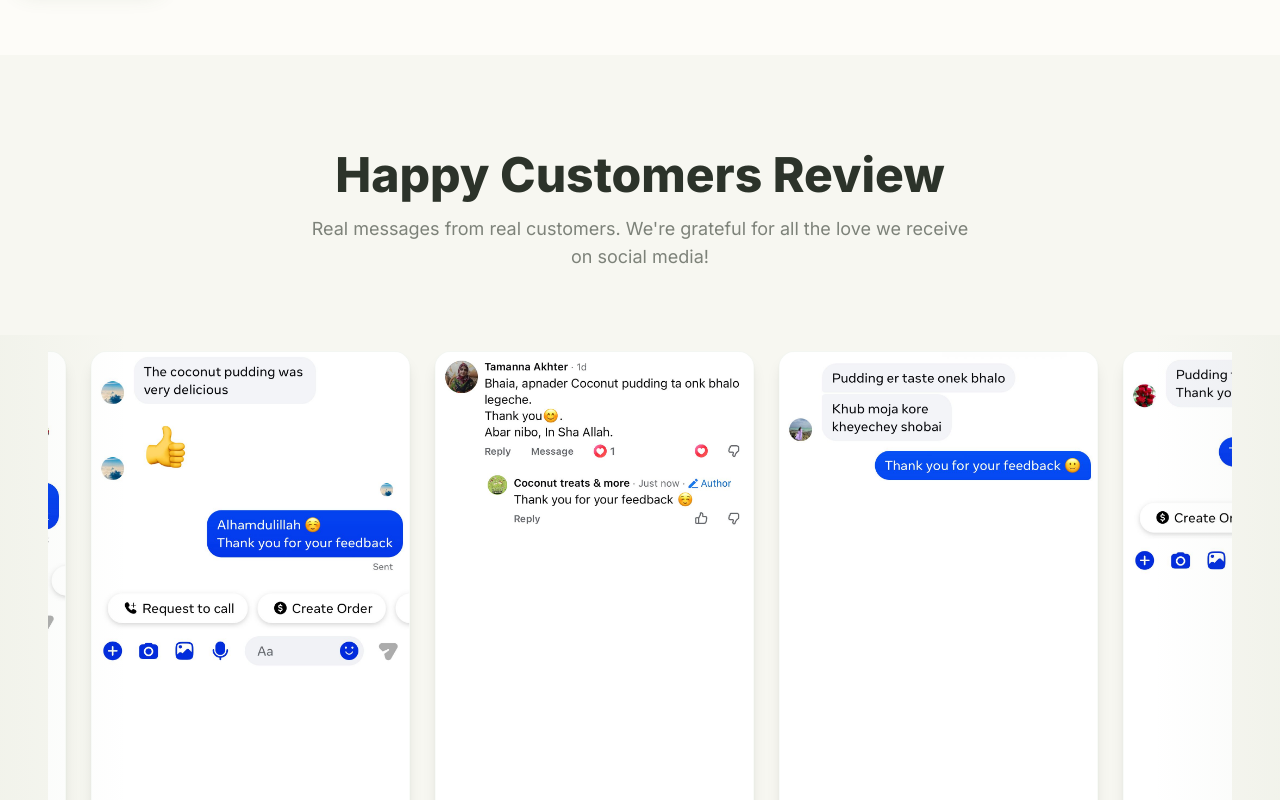
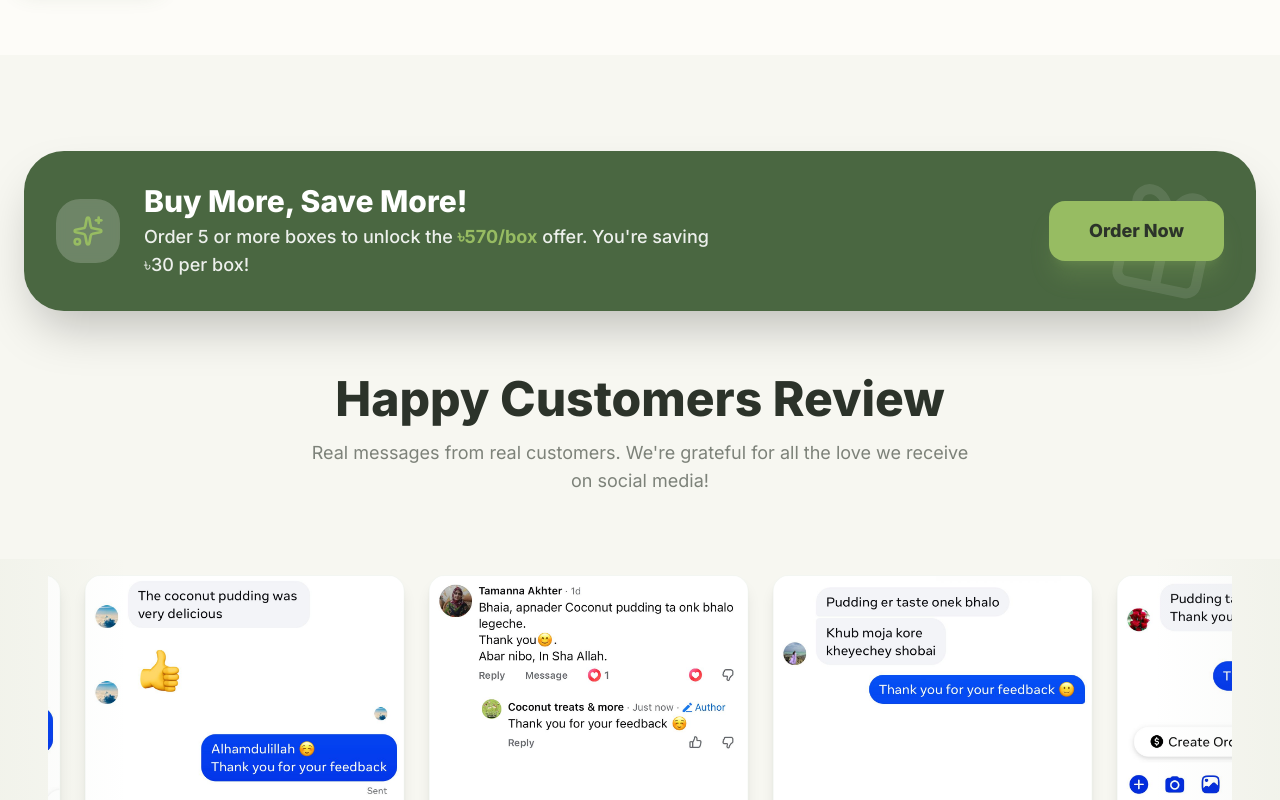
Before and after one commit to Arafat-Bhuiyan/Coconut-treats-and-more, a React (Vite) app: page / in a window 1280 px wide. Shown: the part 1060-1860 px from the top of the page. Built offline with nearby package versions, Linux system fonts and the light colour scheme.

Commit message:
banner added

```diff
--- a/src/pages/Home/sections/Testimonials/Testimonials.jsx
+++ b/src/pages/Home/sections/Testimonials/Testimonials.jsx
@@ -1,6 +1,6 @@
 import React from "react";
 import { motion } from "framer-motion";
-import { Star } from "lucide-react";
+import { Gift, Sparkles, Star } from "lucide-react";
 import review1 from "../../../../assets/images/reviews/1.jpeg"
 import review2 from "../../../../assets/images/reviews/2.jpeg"
 import review3 from "../../../../assets/images/reviews/3.jpeg"
@@ -65,6 +65,41 @@ const Testimonials = () => {
 
     return (
         <section id="reviews" className="py-24 bg-secondary/5 overflow-hidden">
+            {/* Promo Banner */}
+            <div className="container mx-auto px-6 mb-16">
+                <motion.div
+                    initial={{ opacity: 0, scale: 0.95 }}
+                    whileInView={{ opacity: 1, scale: 1 }}
+                    viewport={{ once: true }}
+                    className="bg-primary p-6 md:p-8 rounded-[2.5rem] text-white overflow-hidden relative shadow-2xl"
+                >
+                    <div className="absolute top-0 right-0 p-8 opacity-10 rotate-12">
+                        <Gift size={120} />
+                    </div>
+
+                    <div className="relative z-10 flex flex-col md:flex-row items-center justify-between gap-8">
+                        <div className="flex items-center gap-6 text-center md:text-left flex-col md:flex-row">
+                            <div className="bg-white/20 p-4 rounded-3xl backdrop-blur-sm">
+                                <Sparkles className="text-accent" size={32} />
+                            </div>
+                            <div>
+                                <h4 className="text-2xl md:text-3xl font-black mb-1">Buy More, Save More!</h4>
+                                <p className="text-base md:text-lg text-white/90 max-w-xl font-medium">
+                                    Order 5 or more boxes to unlock the <span className="text-accent font-bold">৳570/box</span> offer.
+                                    You're saving ৳30 per box!
+                                </p>
+                            </div>
+                        </div>
+                        <a
+                            href="#order"
+                            className="bg-accent hover:bg-accent/90 text-husk px-10 py-4 rounded-2xl font-black text-lg transition-all transform hover:scale-105 shadow-xl shadow-accent/20 whitespace-nowrap"
+                        >
+                            Order Now
+                        </a>
+                    </div>
+                </motion.div>
+            </div>
+
             <div className="container mx-auto px-6 md:px-12 mb-16">
                 <div className="text-center max-w-2xl mx-auto">
                     <h2 className="text-4xl md:text-5xl font-extrabold text-husk mb-4">
```
